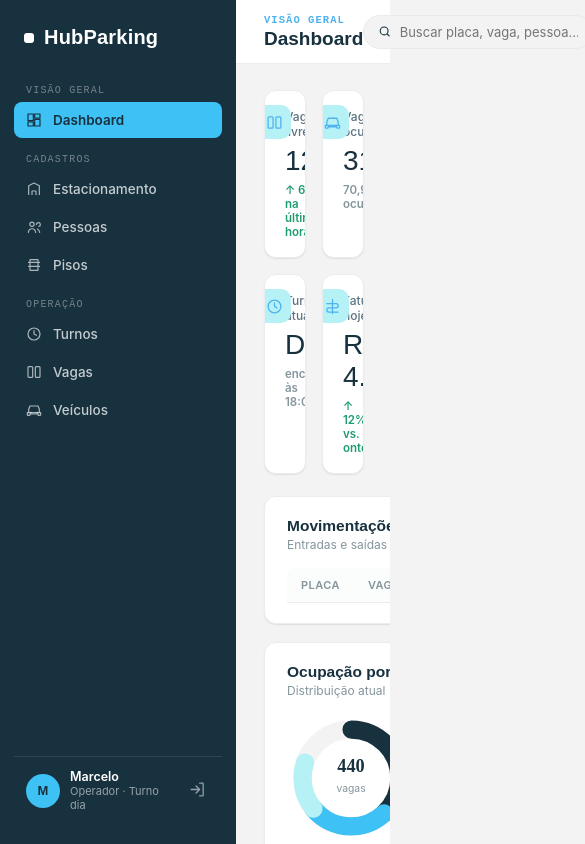
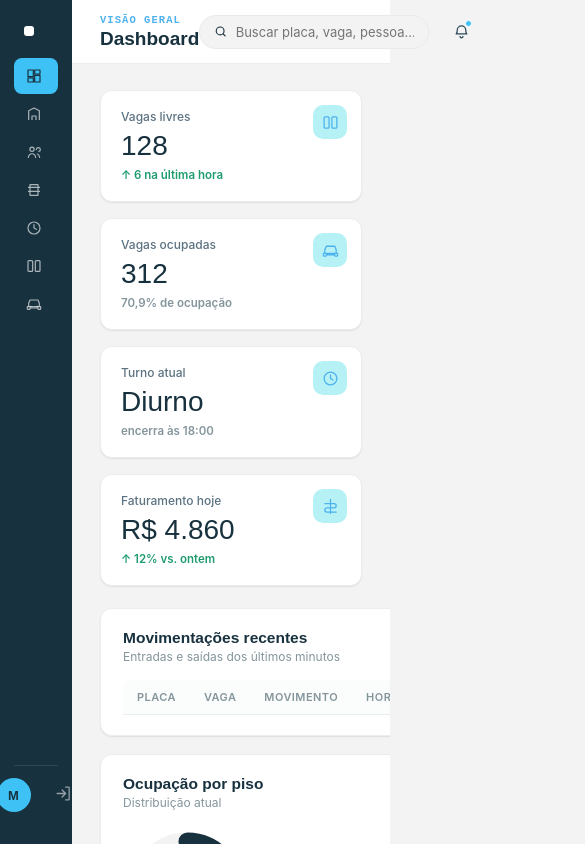
Before and after one commit to marcelobelisario/levty-team-1, a React (Vite) app in the folder frontend/: page / in a window 390 px wide. Shown: the top 844 px of the page, 585 px wide, since content can reach past the window. Built offline with nearby package versions, Linux system fonts and the light colour scheme.

Commit message:
feat: adiciona responsividade ao dashboard e sidebar do admin

```diff
--- a/frontend/src/layouts/AdminLayout.css
+++ b/frontend/src/layouts/AdminLayout.css
@@ -85,3 +85,15 @@
 .badge-dot { position: absolute; top: 6px; right: 7px; width: 7px; height: 7px; border-radius: 50%; background: var(--sky-400); border: 1.5px solid var(--white); }
 
 .content { flex: 1; overflow-y: auto; padding: 26px 28px 60px; }
+
+@media (max-width: 1024px) {
+  .sidebar { width: 72px; }
+  .sidebar .brand-mark span:not(.dot),
+  .sidebar .nav-item span,
+  .sidebar .who,
+  .sidebar .role,
+  .nav-group-label {
+    display: none;
+  }
+  .sidebar-foot { justify-content: center; }
+}
--- a/frontend/src/layouts/AdminLayout.jsx
+++ b/frontend/src/layouts/AdminLayout.jsx
@@ -5,40 +5,40 @@ export default function AdminLayout({ children }) {
   return (
     <div className="app">
       <aside className="sidebar">
-        <div className="brand-mark"><span className="dot"></span> HubParking</div>
+        <div className="brand-mark"><span className="dot"></span> <span>HubParking</span></div>
 
         <div className="nav-group-label">Visão geral</div>
         <button className="nav-item active" data-screen="dashboard">
           <svg width="16" height="16" viewBox="0 0 24 24" fill="none"><path d="M3 13h8V3H3v10Zm10 8h8V11h-8v10ZM3 21h8v-6H3v6ZM13 3v6h8V3h-8Z" stroke="currentColor" strokeWidth="1.8" strokeLinejoin="round"/></svg>
-          Dashboard
+          <span>Dashboard</span>
         </button>
 
         <div className="nav-group-label">Cadastros</div>
         <button className="nav-item" data-screen="estacionamento">
           <svg width="16" height="16" viewBox="0 0 24 24" fill="none"><path d="M4 21V7l8-4 8 4v14M9 21v-6h6v6" stroke="currentColor" strokeWidth="1.8" strokeLinejoin="round"/></svg>
-          Estacionamento
+          <span>Estacionamento</span>
         </button>
         <button className="nav-item" data-screen="pessoas">
           <svg width="16" height="16" viewBox="0 0 24 24" fill="none"><circle cx="9" cy="8" r="3.2" stroke="currentColor" strokeWidth="1.8"/><path d="M3.5 20c.6-3.4 3-5.4 5.5-5.4s4.9 2 5.5 5.4M15.5 8.3a3 3 0 1 1 3.6 2.95M20.5 20c-.4-2.3-1.6-4-3.4-4.9" stroke="currentColor" strokeWidth="1.8" strokeLinecap="round"/></svg>
-          Pessoas
+          <span>Pessoas</span>
         </button>
         <button className="nav-item" data-screen="pisos">
           <svg width="16" height="16" viewBox="0 0 24 24" fill="none"><path d="M3 8h18M3 14h18M6 4h12v16H6V4Z" stroke="currentColor" strokeWidth="1.8" strokeLinejoin="round"/></svg>
-          Pisos
+          <span>Pisos</span>
         </button>
 
         <div className="nav-group-label">Operação</div>
         <button className="nav-item" data-screen="turnos">
           <svg width="16" height="16" viewBox="0 0 24 24" fill="none"><circle cx="12" cy="12" r="9" stroke="currentColor" strokeWidth="1.8"/><path d="M12 7v5l3.5 2" stroke="currentColor" strokeWidth="1.8" strokeLinecap="round"/></svg>
-          Turnos
+          <span>Turnos</span>
         </button>
         <button className="nav-item" data-screen="vagas">
           <svg width="16" height="16" viewBox="0 0 24 24" fill="none"><rect x="3" y="4" width="7" height="16" rx="1.4" stroke="currentColor" strokeWidth="1.8"/><rect x="14" y="4" width="7" height="16" rx="1.4" stroke="currentColor" strokeWidth="1.8"/></svg>
-          Vagas
+          <span>Vagas</span>
         </button>
         <button className="nav-item" data-screen="veiculos">
           <svg width="16" height="16" viewBox="0 0 24 24" fill="none"><path d="M4 16V11l2-5h12l2 5v5" stroke="currentColor" strokeWidth="1.8" strokeLinejoin="round"/><path d="M2 16h20v3a1 1 0 0 1-1 1h-2a1 1 0 0 1-1-1v-1H6v1a1 1 0 0 1-1 1H3a1 1 0 0 1-1-1v-3Z" stroke="currentColor" strokeWidth="1.8" strokeLinejoin="round"/><circle cx="7" cy="16" r="1.4" fill="currentColor"/><circle cx="17" cy="16" r="1.4" fill="currentColor"/></svg>
-          Veículos
+          <span>Veículos</span>
         </button>
 
         <div className="sidebar-foot">
@@ -69,7 +69,7 @@ export default function AdminLayout({ children }) {
               <span className="badge-dot"></span>
             </button>
           </div>
-        </div>
+          </div>
 
         <div className="content">
           {children}
--- a/frontend/src/pages/administrador/Dashboard.css
+++ b/frontend/src/pages/administrador/Dashboard.css
@@ -51,3 +51,8 @@ tbody tr:last-child td { border-bottom: none; }
   .kpi-grid{grid-template-columns:repeat(2,1fr);}
   .grid-2{grid-template-columns:1fr;}
 }
+
+@media (max-width: 640px) {
+  .kpi-grid { grid-template-columns: 1fr; }
+  .donut-wrap { flex-direction: column; align-items: flex-start; }
+}
```
